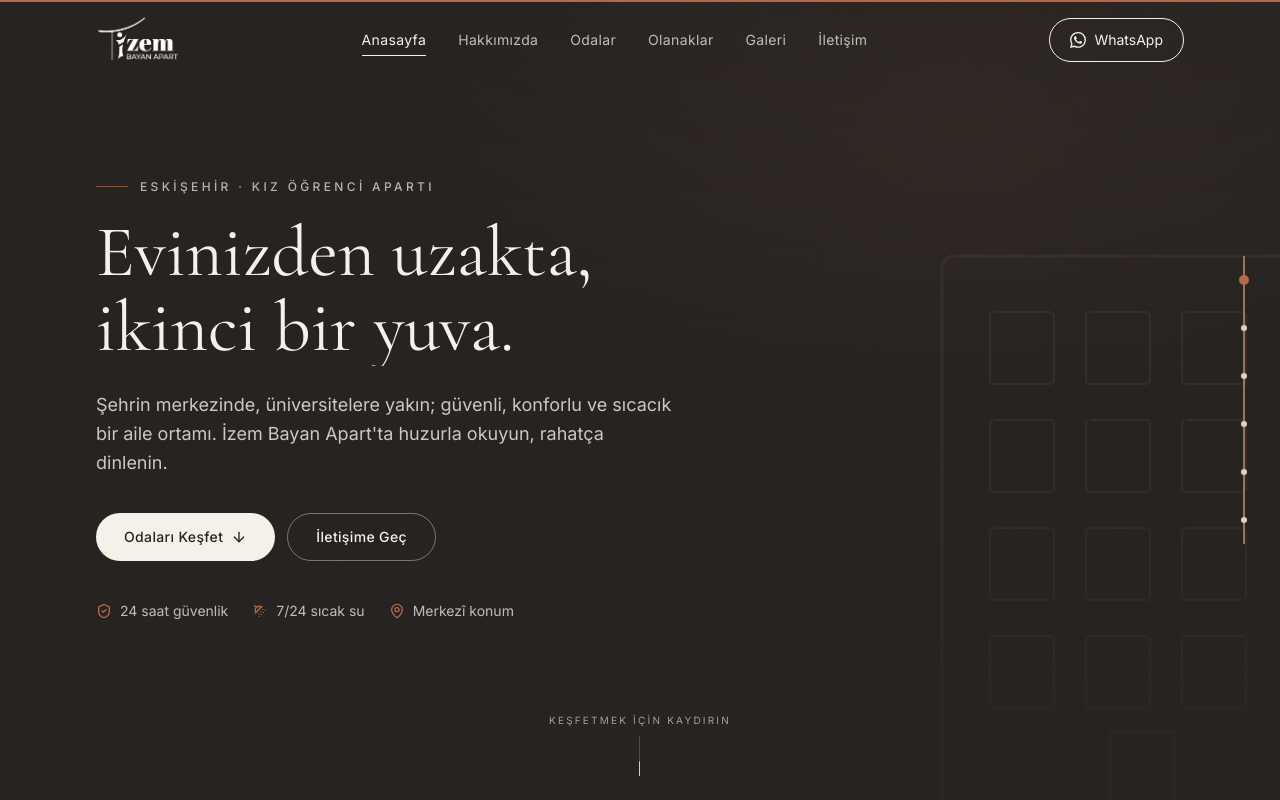
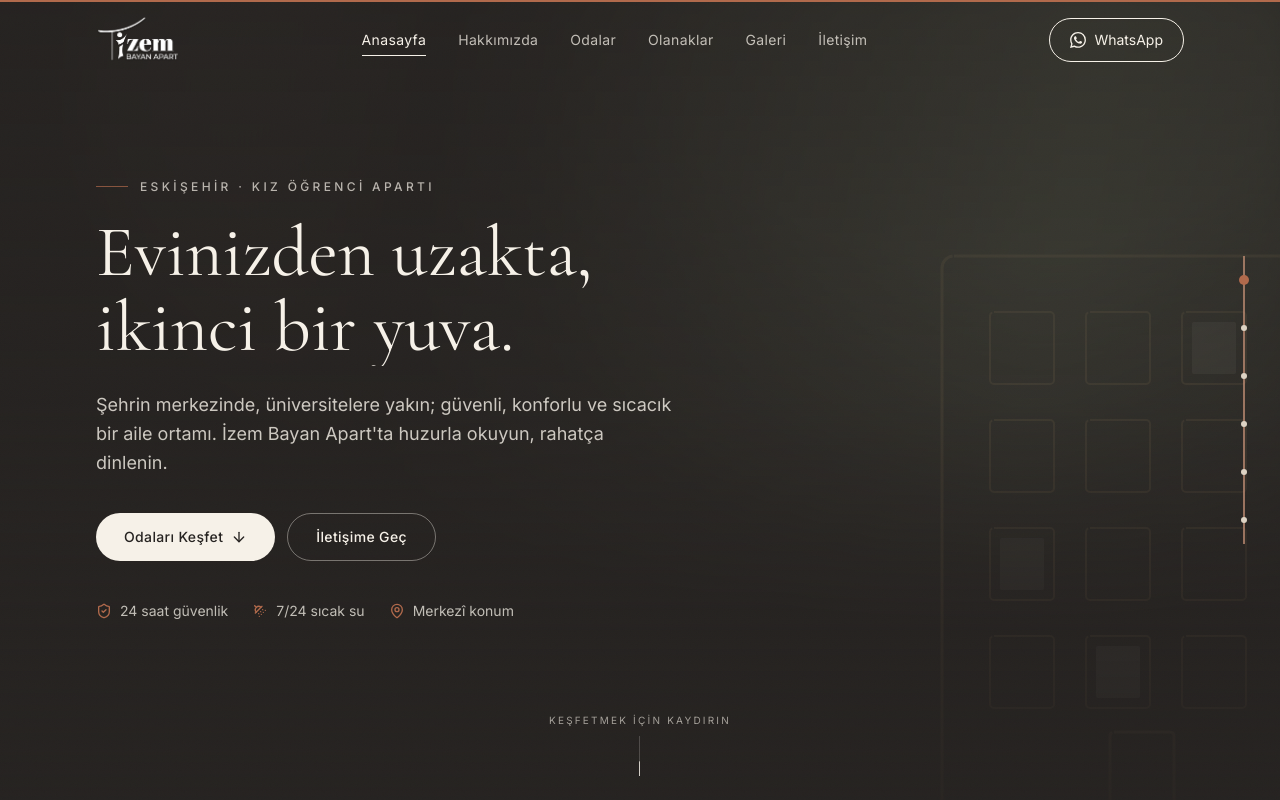
Before and after one commit to barisyesil/izem-apart, a Next.js app: page / in a window 1280 px wide. Shown: the top 800 px of the page. Built offline with nearby package versions, Linux system fonts and the light colour scheme.

Commit message:
feat: add ambient light beams and flickering window glow to hero backdrop

```diff
--- a/app/globals.css
+++ b/app/globals.css
@@ -131,6 +131,37 @@ body {
   animation-iteration-count: infinite;
 }
 
+/* =====================================================================
+   IŞIK HÜZMELERİ (beam-drift) — Hero arka planında yavaşça kayan, marka
+   renkleriyle (terracotta/brass/adaçayı) boyanmış ince ışık huzmeleri.
+   Saf CSS: "Hareketi azalt" açıkken yukarıdaki genel kural otomatik
+   olarak durdurur (petal-fall / marquee ile aynı desen).
+   ===================================================================== */
+@keyframes beam-drift {
+  from {
+    background-position: 50% 30%;
+  }
+  to {
+    background-position: 350% 30%;
+  }
+}
+
+@keyframes beam-pulse {
+  0%,
+  100% {
+    opacity: 0.35;
+  }
+  50% {
+    opacity: 0.6;
+  }
+}
+
+.animate-beam-drift {
+  animation:
+    beam-drift 55s linear infinite,
+    beam-pulse 9s ease-in-out infinite;
+}
+
 /* Klavye ile gezinenler için net odak halkası (erişilebilirlik) */
 :focus-visible {
   outline: 2px solid var(--color-sage-deep);
--- a/components/sections/Hero.tsx
+++ b/components/sections/Hero.tsx
@@ -62,6 +62,24 @@ const PETALS = [
   { left: "92%", delay: "8s", duration: "15s", size: 6 },
 ];
 
+// HeroMotif'teki 12 pencere (4 satır x 3 sütun) için sabit titreşim
+// değerleri — sırayla değil, dağınık/organik hissettiren ama sabit
+// (Math.random() DEĞİL, PETALS ile aynı gerekçe) gecikme/süre/duraklama.
+const WINDOW_GLOW = [
+  { delay: 0.4, duration: 2.6, pause: 3.5, peak: 0.55 },
+  { delay: 2.1, duration: 3.2, pause: 5.0, peak: 0.4 },
+  { delay: 4.6, duration: 2.2, pause: 2.8, peak: 0.6 },
+  { delay: 1.2, duration: 3.6, pause: 4.2, peak: 0.45 },
+  { delay: 5.4, duration: 2.4, pause: 3.0, peak: 0.5 },
+  { delay: 0.8, duration: 3.0, pause: 6.0, peak: 0.55 },
+  { delay: 3.6, duration: 2.8, pause: 3.6, peak: 0.4 },
+  { delay: 2.8, duration: 2.2, pause: 4.8, peak: 0.6 },
+  { delay: 6.2, duration: 3.4, pause: 2.6, peak: 0.5 },
+  { delay: 1.6, duration: 2.6, pause: 5.4, peak: 0.45 },
+  { delay: 4.0, duration: 3.2, pause: 3.2, peak: 0.55 },
+  { delay: 3.0, duration: 2.4, pause: 4.4, peak: 0.4 },
+];
+
 export default function Hero() {
   const reduce = useReducedMotion();
   const ref = useRef<HTMLElement>(null);
@@ -122,14 +140,24 @@ export default function Hero() {
         ))}
       </div>
 
-      {/* Sıcak, yavaşça "nefes alan" terracotta parıltısı */}
-      <motion.div
+      {/* Sıcak ışık huzmeleri: terracotta/brass/adaçayı tonlarında, aynı
+          nokta (75% 15%) etrafından yayılan, yavaşça kayan bir "beaming
+          lights" katmanı. Her "tepe" rengi iki yanından şeffaflığa yumuşakça
+          erir ve döngü şeffaflıktan şeffaflığa kapandığı için dikişsizdir
+          (sert kesim yok). Saf CSS (bkz. globals.css → animate-beam-drift).
+          background-size'ın yatay bileşeni (300%) keyframe'deki 300%'lik
+          kaymayla eşleşmeli — yoksa döngü sıçrar. */}
+      <div
         aria-hidden="true"
-        className="pointer-events-none absolute inset-0 bg-[radial-gradient(70%_55%_at_75%_15%,rgba(177,106,76,0.20),transparent_60%)]"
-        animate={reduce ? undefined : { opacity: [0.55, 0.9, 0.55] }}
-        transition={
-          reduce ? undefined : { duration: 9, repeat: Infinity, ease: "easeInOut" }
-        }
+        className="animate-beam-drift pointer-events-none absolute -inset-10 opacity-55 mix-blend-screen blur-[28px] [background-size:300%_240%]"
+        style={{
+          backgroundImage:
+            "repeating-linear-gradient(100deg, transparent 0%, var(--color-terracotta) 15%, transparent 33%, var(--color-brass) 48%, transparent 66%, var(--color-sage-deep) 81%, transparent 100%)",
+          maskImage:
+            "radial-gradient(ellipse 85% 75% at 75% 15%, black 25%, transparent 80%)",
+          WebkitMaskImage:
+            "radial-gradient(ellipse 85% 75% at 75% 15%, black 25%, transparent 80%)",
+        }}
       />
 
       {/* Metnin net okunması için karartma */}
@@ -298,11 +326,14 @@ function HeroMotif({ reduce }: { reduce: boolean }) {
           animate={reduce ? undefined : { pathLength: 1 }}
           transition={{ duration: 1.8, ease: "easeInOut" }}
         />
-        {/* Pencereler */}
+        {/* Pencereler — dış çerçeve çizilir, içine de sırayla parlayıp
+            sönen sıcak bir "ışık" dolgusu yerleşir (bkz. WINDOW_GLOW). */}
         {windowRows.map((y, rowIndex) =>
-          windowCols.map((x, colIndex) => (
+          windowCols.map((x, colIndex) => {
+            const glow = WINDOW_GLOW[rowIndex * 3 + colIndex];
+            return (
+              <g key={`${x}-${y}`}>
                 <motion.rect
-              key={`${x}-${y}`}
                   x={x}
                   y={y}
                   width="32"
@@ -318,7 +349,31 @@ function HeroMotif({ reduce }: { reduce: boolean }) {
                     ease: "easeOut",
                   }}
                 />
-          )),
+                <motion.rect
+                  x={x + 5}
+                  y={y + 5}
+                  width="22"
+                  height="26"
+                  rx="1"
+                  fill="var(--color-cream)"
+                  opacity={reduce ? 0.3 : undefined}
+                  initial={reduce ? false : { opacity: 0 }}
+                  animate={reduce ? undefined : { opacity: [0, glow.peak, 0] }}
+                  transition={
+                    reduce
+                      ? undefined
+                      : {
+                          duration: glow.duration,
+                          repeat: Infinity,
+                          repeatDelay: glow.pause,
+                          delay: 1.6 + glow.delay,
+                          ease: "easeInOut",
+                        }
+                  }
+                />
+              </g>
+            );
+          }),
         )}
         {/* Kapı */}
         <motion.rect
```
Lines whose indentation alone changed are shown as unchanged.
